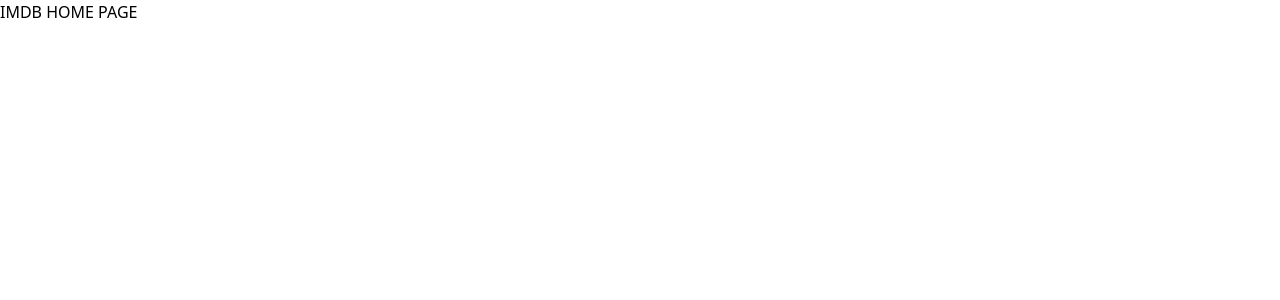
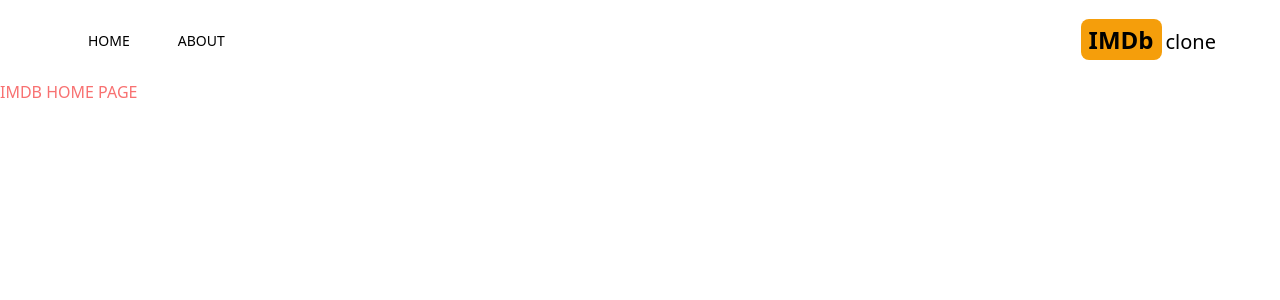
Before and after one commit to shakhzodbek1997/imdb-app, a Next.js app: page / in a window 1280 px wide. Shown: the top 300 px of the page. Built offline with nearby package versions, Linux system fonts and the light colour scheme.

Commit message:
Header created

```diff
--- a/package.json
+++ b/package.json
@@ -13,7 +13,8 @@
     "eslint-config-next": "13.2.3",
     "next": "13.2.3",
     "react": "18.2.0",
-    "react-dom": "18.2.0"
+    "react-dom": "18.2.0",
+    "react-icons": "^4.8.0"
   },
   "devDependencies": {
     "autoprefixer": "^10.4.13",
--- a/src/app/layout.js
+++ b/src/app/layout.js
@@ -1,4 +1,5 @@
-import './globals.css'
+import Header from '@/components/Header'
+import './globals.css';
 
 export const metadata = {
   title: 'IMDb Clone',
@@ -8,7 +9,20 @@
 export default function RootLayout({ children }) {
   return (
     <html lang="en">
-      <body>{children}</body>
+
+      <body>
+        <Header />
+        {children}
+      </body>
     </html>
   )
 }
+
+
+// I will add all needed compoenents here (for example header, navbar, search box)
+
+// 1. Clean this file
+//    - inside the body section I will add 3 compoents
+//    1. HEADER
+//    2. NAVBAR
+//    3. SEARCHBOX
--- a/src/app/page.js
+++ b/src/app/page.js
@@ -5,6 +5,6 @@
 
 export default function Home() {
   return (
-    <h1>IMDB HOME PAGE</h1>
+    <h1 className='text-red-400'>IMDB HOME PAGE</h1>
   )
 }
--- /dev/null
+++ b/src/components/About.js
@@ -0,0 +1,8 @@
+function About() {
+  return (
+    <h1>About</h1>
+  )
+}
+
+
+export default About;
--- /dev/null
+++ b/src/components/Header.js
@@ -0,0 +1,38 @@
+import MenuItem from './MenuItem';
+import { AiFillHome, AiFillInfoCircle } from "react-icons/ai";
+import Link from 'next/link';
+
+export default function Header() {
+  return (
+    // this div for all header
+    <div className='flex justify-between mx-2 max-w-6xl sm:mx-auto items-center py-6'>
+      {/* this div for menu on the --> left side */}
+      <div className='flex'>
+        <MenuItem
+          title="HOME"
+          address="/"
+          Icon={AiFillHome}
+        />
+        <MenuItem
+          title="ABOUT"
+          address="/about"
+          Icon={AiFillInfoCircle}
+        />
+      </div>
+      {/* this div for logo on the --> right side */}
+      <div className=''>
+        <Link href="/">
+          <h2 className="text-2xl">
+            {/* I am using two span because they have diffrent style */}
+            <span className="font-bold bg-amber-500 py-1 px-2 rounded-lg mr-1">IMDb</span>
+            <span className='text-xl hidden sm:inline'>clone</span>
+          </h2>
+        </Link>
+      </div>
+    </div>
+  );
+}
+
+
+// in NextJs13 all components and pages are serverside by ddefault
+// if I need client side, I should use client keyword**
--- /dev/null
+++ b/src/components/MenuItem.js
@@ -0,0 +1,20 @@
+import Link from "next/link";
+
+function MenuItem({title, address, Icon}) {
+  return (
+    <div>
+      <Link href={address} className="mx-4 lg:mx-6 hover:text-amber-600">
+        <Icon className="tex-2xl sm:hidden mx-4" />
+        <p className="hidden sm:inline my-2 text-sm">{title}</p>
+      </Link>
+    </div>
+  )
+}
+
+export default MenuItem;
+
+// this menu item is going to get:
+//                          title(HOME, ABOUT)
+//                          address(link of HOME and ABOUT)
+//                          Icon (in mobile version HOME and ABOUT will change to icon)
+//  ↑↑↑ this 3 informations should come from Header.js file
```
Also changed, not shown: 2 other files (tests, documents, lock files or other folders).
